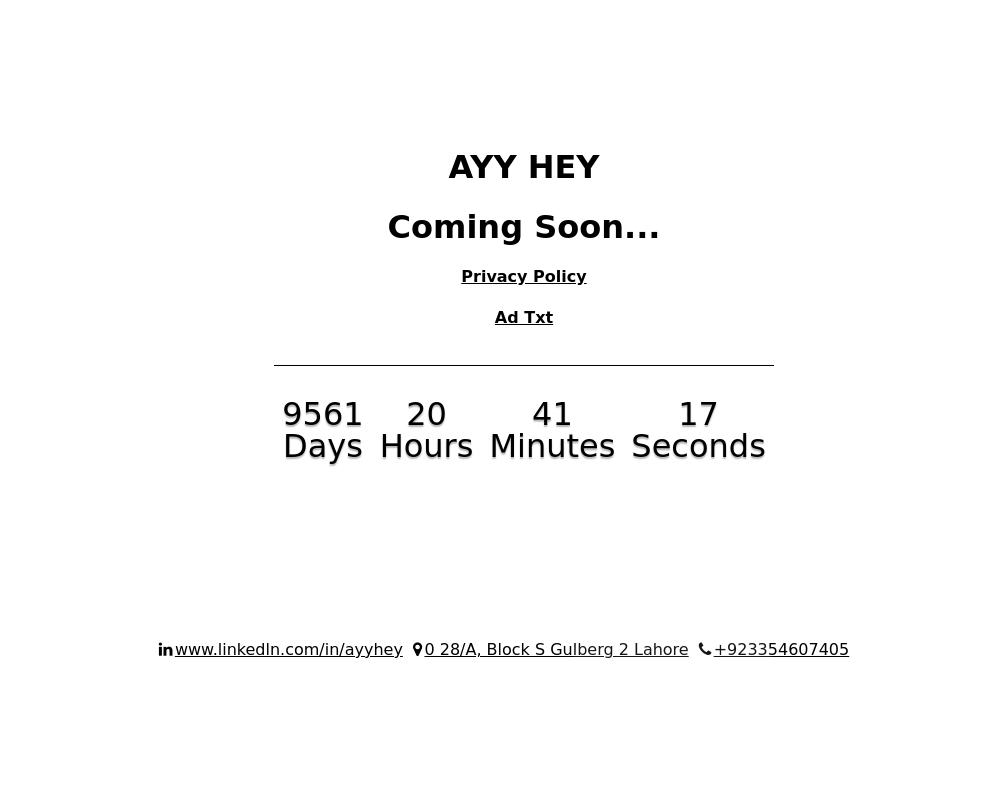
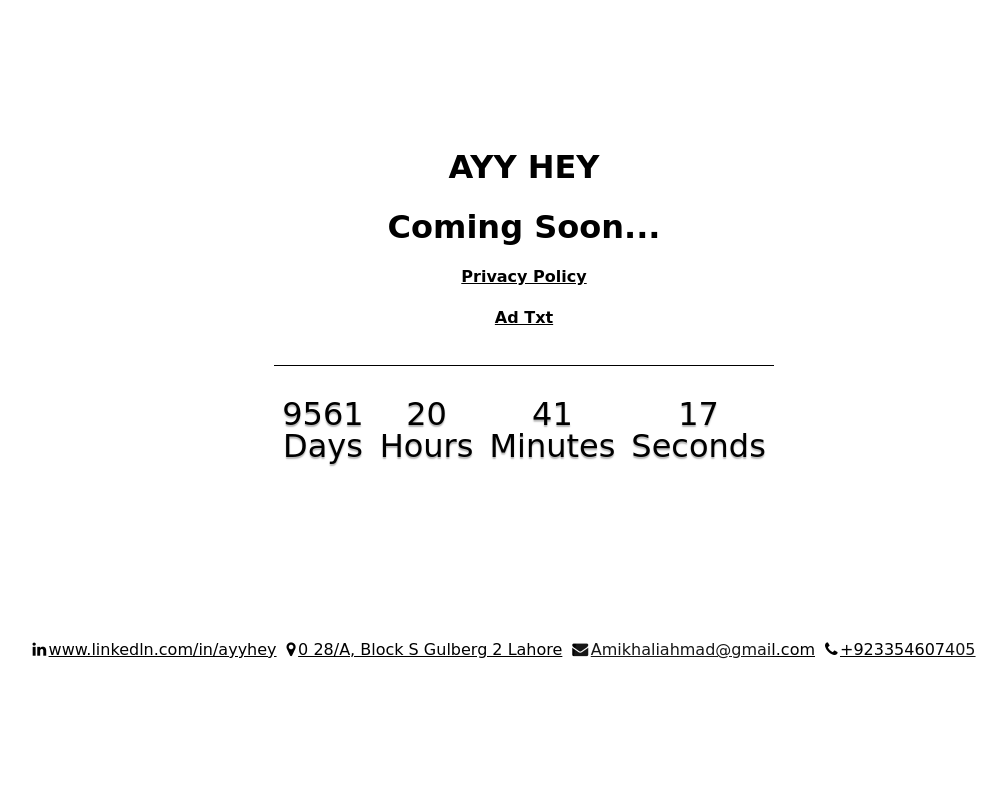
Before and after one commit to Ayy-Hey/ayyhey-website, a plain HTML site: page index.html in a window 1280 px wide. Shown: the whole page, without its empty margins (136-1141 px from the left). Drawn offline with Linux system fonts and the light colour scheme.

Commit message:
Update index.html

```diff
--- a/index.html
+++ b/index.html
@@ -88,12 +88,14 @@
         </div>
     </div>
     <div>
-        <footer style="display:flex ; justify-content: center; align-items: center;">
+        <footer style="display:flex ; justify-content: center; align-items: center; flex-wrap:wrap;">
             <a href="www.linkedln.com/in/ayyhey" style="margin:0 5px; text-decoration: underline; color: #000;" ><i class="fa fa-linkedin"
                     style="margin-right: 0.15em; margin-left:0;"></i>www.linkedln.com/in/ayyhey</a>
             <a href="0 28/A, Block S Gulberg 2 Lahore" style="margin:0 5px; text-decoration: underline; color: #000;"><i class="fa fa-map-marker"
                     style="margin-right: 0.15em; margin-left:0;"></i>0 28/A, Block S Gulberg 2 Lahore</a>
-            <a href="+923224393131" style="margin:0 5px ;text-decoration: underline; color: #000;"><i class="fa fa-phone"
+                    <a href="mailto:Amikhaliahmad@gmail.com" style="margin:0 5px; text-decoration: underline; color: #000;"><i class="fa fa-envelope"
+                    style="margin-right: 0.15em; margin-left:0;"></i>Amikhaliahmad@gmail.com</a>
+            <a href="tel:+923224393131" style="margin:0 5px ;text-decoration: underline; color: #000;"><i class="fa fa-phone"
                     style="margin-right: 0.15em; margin-left:0;"></i>+923354607405</a>
 
         </footer>
```
